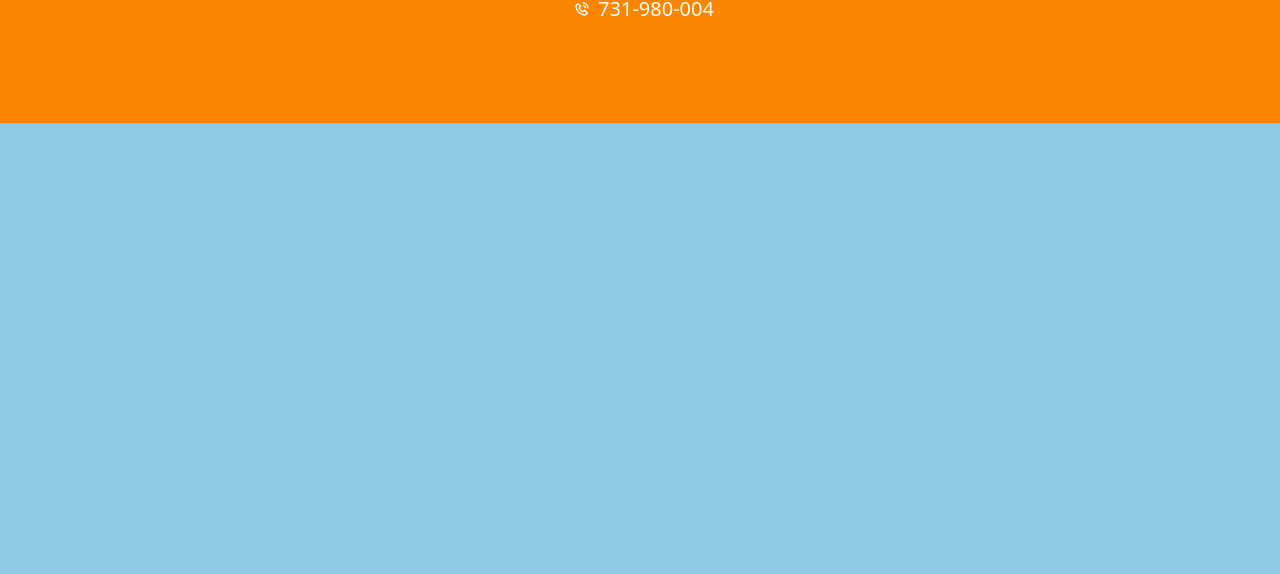
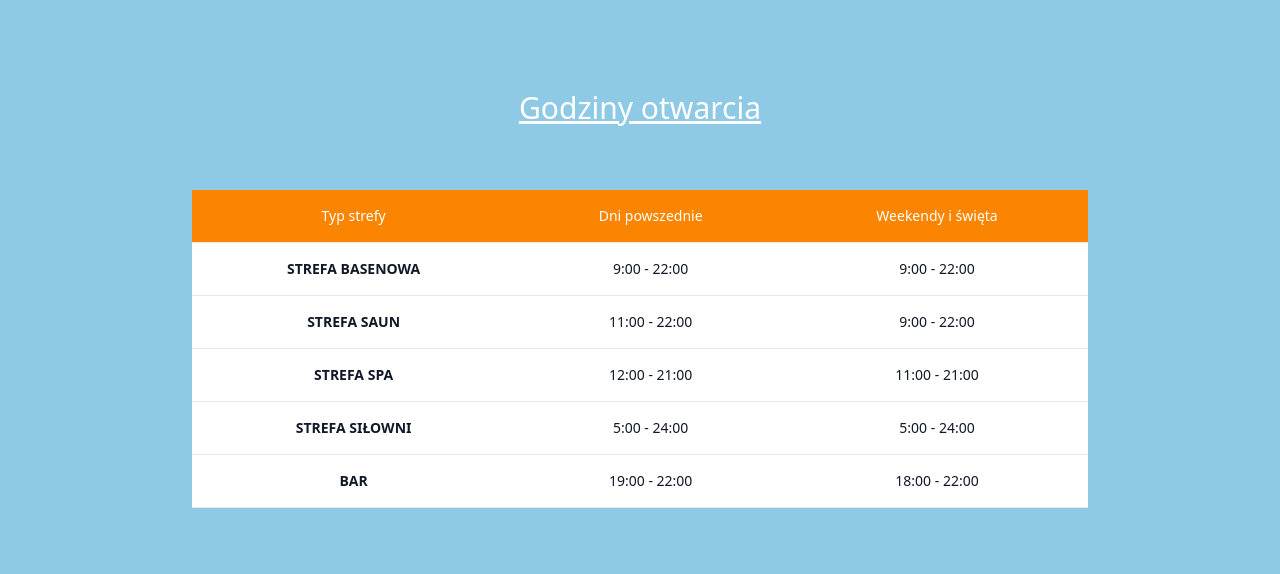
Before and after one commit to skrpawel/aquapark, a React (Vite) app: page / in a window 1280 px wide. Shown: the part 1701-2275 px from the top of the page. Before the commit the page ends 1824 px from the top, so only its background shows below. Built offline with nearby package versions, Linux system fonts and the light colour scheme.

Commit message:
new components

```diff
--- a/src/App.tsx
+++ b/src/App.tsx
@@ -2,15 +2,19 @@ import { useState } from "react";
 import reactLogo from "./assets/react.svg";
 import About from "./Components/About";
 import Contact from "./Components/Contact";
+import Gallery from "./Components/Gallery";
 import Navbar from "./Components/Navbar";
 import OpenHours from "./Components/OpenHours";
+import Prices from "./Components/Prices";
 
 function App() {
   return (
     <div className="App">
       <Navbar />
       <About />
+      <Gallery />
       <OpenHours />
+      <Prices />
       <Contact />
     </div>
   );
--- a/src/Components/About.tsx
+++ b/src/Components/About.tsx
@@ -1,8 +1,9 @@
 import img from "../assets/pool.png";
+import BaseComponent from "./BaseComponent";
 
 const About = () => {
   return (
-    <div className="flex flex-col items-center lg:flex-row md:h-4/5">
+    <div className="h-full max-h-screen flex flex-col items-center lg:flex-row pt-20 px-8">
       <div className="flex flex-col items-center p-4 my-4 ">
         <h2 className="text-3xl m-4 underline">Informacje ogólne</h2>
         <p className="xl:w-1/2">
@@ -13,7 +14,7 @@ const About = () => {
           sposobu na relaks i wypoczynek po ciężkim dniu.
         </p>
       </div>
-      <img src={img} className="m-4 md:w-1/2" />
+      <img src={img} className="w-3/4 m-4 md:w-1/2" />
     </div>
   );
 };
--- /dev/null
+++ b/src/Components/BaseComponent.tsx
@@ -0,0 +1,9 @@
+const BaseComponent = (props: any) => {
+  return (
+    <div className={"h-full	" + props.style + " " + props.color}>
+      {props.children}
+    </div>
+  );
+};
+
+export default BaseComponent;
--- /dev/null
+++ b/src/Components/Gallery.tsx
@@ -0,0 +1,24 @@
+import BaseComponent from "./BaseComponent";
+import PhotoBlock from "./PhotoBlock";
+
+const urls = [
+  "https://cdn-cf.ginx.tv/respawn-cdn/Rk99-Hyn5eAPDah64hj1wnwtroeT_RfUtAd7lPPUOus/fill/1280/0/no/1/aHR0cHM6Ly93d3cuZ2lueC50di91cGxvYWRzMi9hbmRyZXdfdGF0ZS9BbmRyZXdfVGF0ZV83X0lOU1RBR1JBTS5qcGc.webp",
+  "https://staticg.sportskeeda.com/editor/2022/08/0ba54-16600573553296-1920.jpg",
+  "https://yt3.ggpht.com/WrCc96X4N6uDvbzbtM9dsc7P3Eqe315fsL3qS26nbu4xH3QABRIX5LiR4jDhY1-quFREWJQYLA=s900-c-k-c0x00ffffff-no-rj",
+  "https://i0.wp.com/www.followchain.org/wp-content/uploads/2022/07/andrew-tate-fight.png",
+  "https://www.silentguitarchords.com/wp-content/uploads/2022/08/Andrew-Tate-8.jpg",
+  "https://staticg.sportskeeda.com/editor/2022/08/0ba54-16600573553296-1920.jpg",
+  "https://i.dailymail.co.uk/1s/2022/08/28/21/61813455-11154837-image-a-16_1661719990541.jpg",
+];
+
+const Gallery = () => {
+  return (
+    <div className="bg-white h-full xl:max-h-screen  px-4  mx-auto justify-center flex flex-nowrap ">
+      {urls.map((url) => (
+        <PhotoBlock imgURL={url} />
+      ))}
+    </div>
+  );
+};
+
+export default Gallery;
--- a/src/Components/Navbar.tsx
+++ b/src/Components/Navbar.tsx
@@ -2,7 +2,13 @@ import { useEffect, useState } from "react";
 import logo from "../assets/swimming-pool.svg";
 
 const Navbar = () => {
-  const Menu = ["Strona główna", "Godziny otwarcia", "Cennik", "Kontakt"];
+  const Menu = [
+    "Strona główna",
+    "Galeria",
+    "Godziny otwarcia",
+    "Cennik",
+    "Kontakt",
+  ];
 
   const [navbar, setNavbar] = useState<boolean>();
 
@@ -22,9 +28,8 @@ const Navbar = () => {
   return (
     <nav
       className={
-        navbar
-          ? "bg-[#023047] transition-all duration-500 border-gray-200 px-2 sm:px-4 py-2.5 sticky top-0 z-50"
-          : "navbar border-gray-200 px-2 sm:px-4 py-2.5 sticky top-0 z-50"
+        "border-gray-200 px-2 sm:px-4 py-2.5 top-0 z-50 fixed w-full " +
+        (navbar && "bg-[#219ebc] transition-all duration-500")
       }
     >
       <div className="container flex flex-wrap items-center justify-between mx-auto">
--- a/src/Components/OpenHours.tsx
+++ b/src/Components/OpenHours.tsx
@@ -1,5 +1,88 @@
+import BaseComponent from "./BaseComponent";
+
+const SwimmingAreaOpenHours: {
+  type: string;
+  normalHours: string;
+  weekendHours: string;
+}[] = [
+  {
+    type: "STREFA BASENOWA",
+    normalHours: "9:00 - 22:00",
+    weekendHours: "9:00 - 22:00",
+  },
+  {
+    type: "STREFA SAUN",
+    normalHours: "11:00 - 22:00",
+    weekendHours: "9:00 - 22:00",
+  },
+  {
+    type: "STREFA SPA",
+    normalHours: "12:00 - 21:00	",
+    weekendHours: "11:00 - 21:00  ",
+  },
+  {
+    type: "STREFA SIŁOWNI",
+    normalHours: "5:00 - 24:00	",
+    weekendHours: "5:00 - 24:00  ",
+  },
+  {
+    type: "BAR",
+    normalHours: "19:00 - 22:00	",
+    weekendHours: "18:00 - 22:00  ",
+  },
+];
+
 const OpenHours = () => {
-  return <div className="h-full bg-white">elo</div>;
+  return (
+    <BaseComponent style="flex flex-col justify-center items-center max-h-screen">
+      <div className="overflow-x-auto mx-6 lg:-mx-8 md:w-3/4">
+        <div className="py-4 inline-block min-w-full sm:px-6 lg:px-8">
+          <div className="overflow-hidden">
+            <h2 className="text-3xl mb-16 underline">Godziny otwarcia</h2>
+            <table className="min-w-full text-center">
+              <thead className="border-b bg-[#fb8500]">
+                <tr>
+                  <th
+                    scope="col"
+                    className="text-sm font-medium text-white px-6 py-4"
+                  >
+                    Typ strefy
+                  </th>
+                  <th
+                    scope="col"
+                    className="text-sm font-medium text-white px-6 py-4"
+                  >
+                    Dni powszednie
+                  </th>
+                  <th
+                    scope="col"
+                    className="text-sm font-medium text-white px-6 py-4"
+                  >
+                    Weekendy i święta
+                  </th>
+                </tr>
+              </thead>
+              <tbody>
+                {SwimmingAreaOpenHours.map((area) => (
+                  <tr className="bg-white border-b">
+                    <td className="text-sm text-gray-900 font-bold px-6 py-4 whitespace-nowrap">
+                      {area.type}
+                    </td>
+                    <td className="text-sm text-gray-900 font-light px-6 py-4 whitespace-nowrap">
+                      {area.normalHours}
+                    </td>
+                    <td className="text-sm text-gray-900 font-light px-6 py-4 whitespace-nowrap">
+                      {area.weekendHours}
+                    </td>
+                  </tr>
+                ))}
+              </tbody>
+            </table>
+          </div>
+        </div>
+      </div>
+    </BaseComponent>
+  );
 };
 
 export default OpenHours;
--- /dev/null
+++ b/src/Components/PhotoBlock.tsx
@@ -0,0 +1,13 @@
+const PhotoBlock = (props: any) => {
+  return (
+    <div className="h-full border-2">
+      <img
+        src={props.imgURL}
+        alt="Photo by Claudio Schwarz on Unsplash"
+        className="inset-0 h-full object-cover object-center rounded opacity-75 hover:opacity-100 "
+      />
+    </div>
+  );
+};
+
+export default PhotoBlock;
--- /dev/null
+++ b/src/Components/Prices.tsx
@@ -0,0 +1,7 @@
+import BaseComponent from "./BaseComponent";
+
+const Prices = () => {
+  return <BaseComponent style="flex" color="bg-white"></BaseComponent>;
+};
+
+export default Prices;
```
